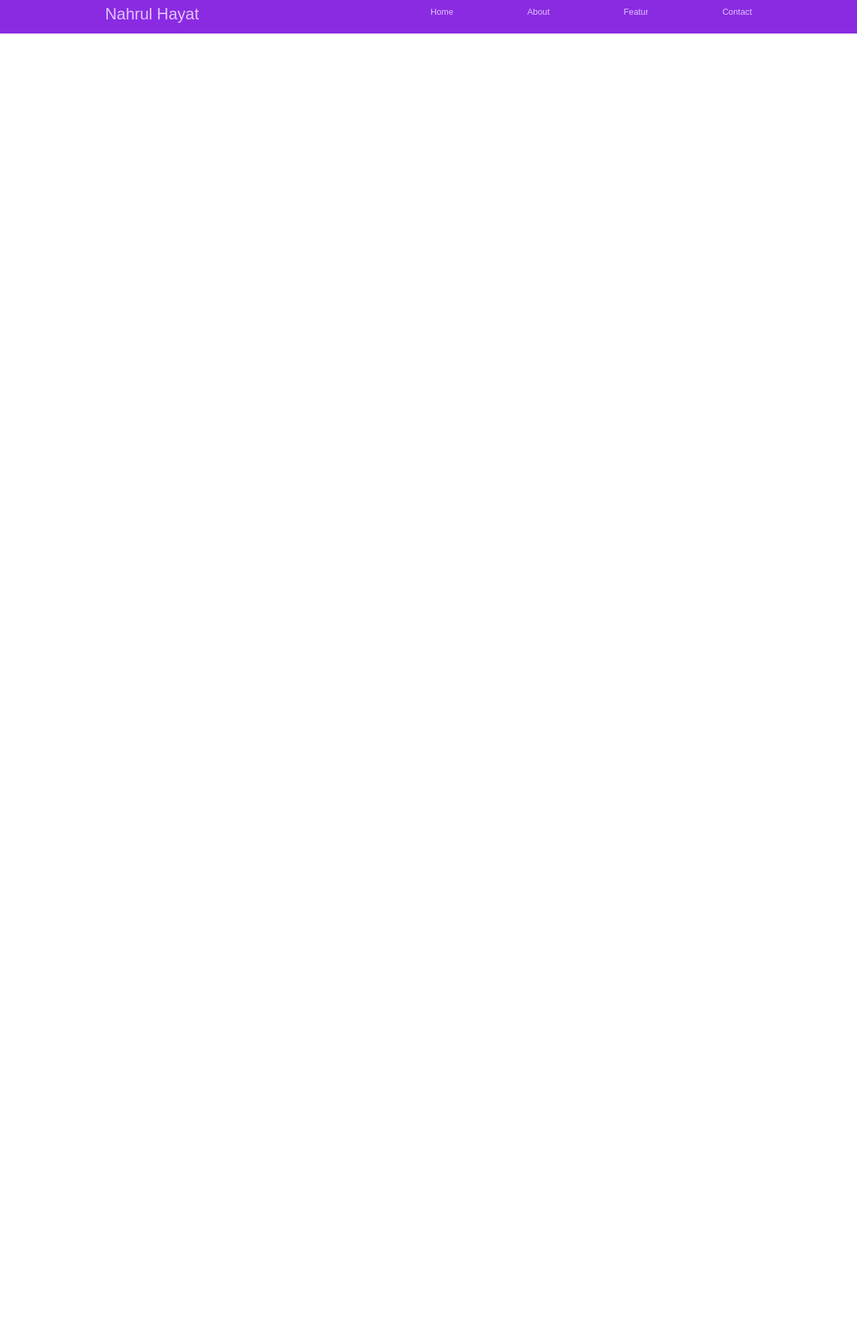
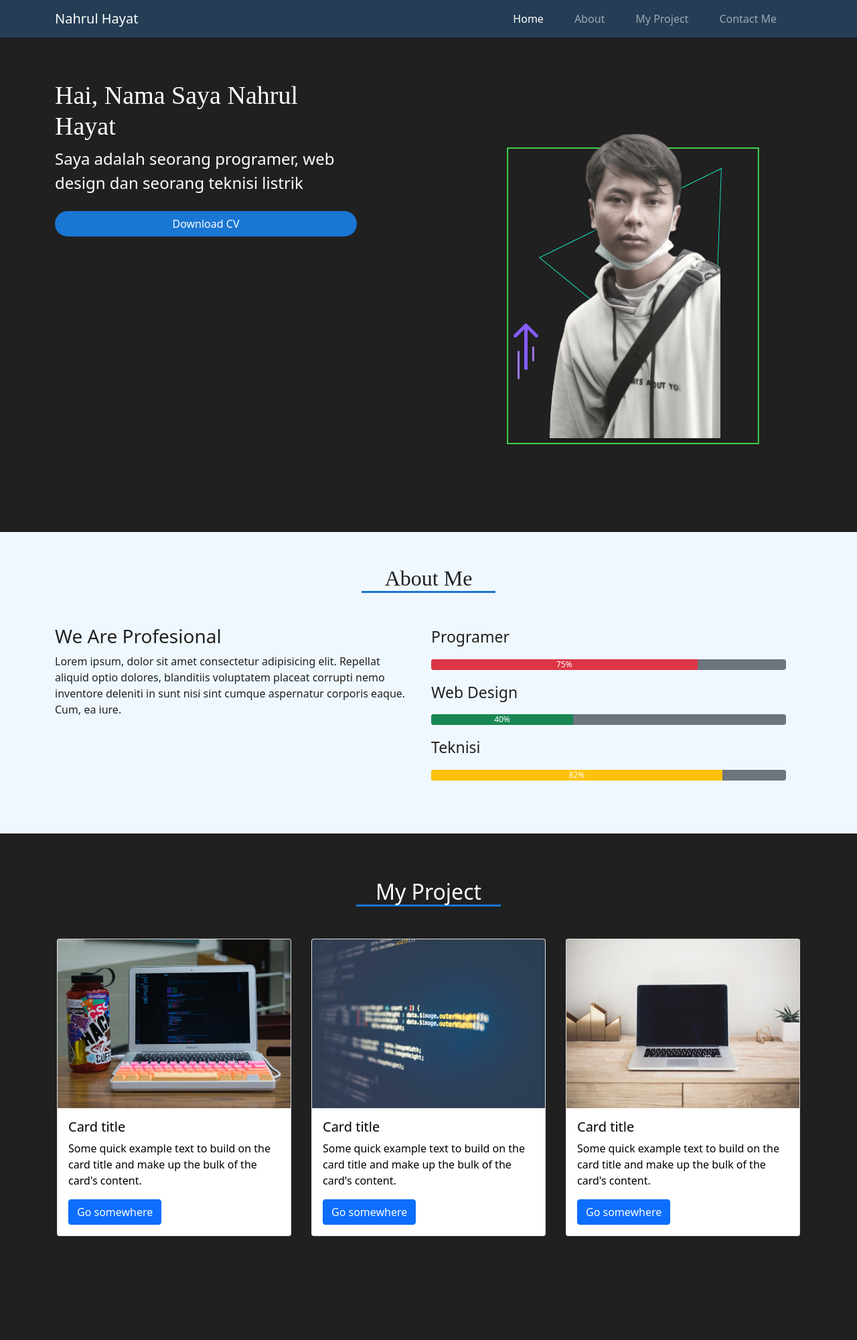
Before and after one commit to Nahrul/portfolio, a PHP site: page / in a window 1280 px wide. Shown: the whole page at 67% size. Before the commit the page ends 50 px from the top, so only its background shows below. Run offline with PHP 8.4, Linux system fonts and the light colour scheme.

Commit message:
membalikan portofolio seperti semula

```diff
--- a/index.html
+++ b/index.html
@@ -7,58 +7,147 @@
     <title>Portofolio | Nahrul Hayat</title>
     <link rel="stylesheet" href="assets/css/bootstrap.css">
     <link rel="stylesheet" href="assets/fonts/BebasNeue-Regular.ttf">
-    <!-- aos -->
-    <link rel="stylesheet" href="https://unpkg.com/aos@next/dist/aos.css" />
 
     <!-- ny css -->
     <link rel="stylesheet" href="style.css">
 </head>
 <body>
-  <nav>
-    <div class="logo">
-      <h4>Nahrul Hayat</h4>
+<!-- navbar -->
+      <nav class="navbar fixed-top navbar-expand-lg navbar-dark  mb5">
+          <div class="container">
+            <a class="navbar-brand" href="#">Nahrul Hayat</a>
+            <button class="navbar-toggler" type="button" data-bs-toggle="collapse" data-bs-target="#navbarNavDropdown" aria-controls="navbarNavDropdown" aria-expanded="false" aria-label="Toggle navigation">
+              <span class="navbar-toggler-icon"></span>
+            </button>
+            <div class="collapse navbar-collapse justify-content-end" id="navbarNavDropdown">
+              <ul class="navbar-nav">
+                <li class="nav-item">
+                  <a class="nav-link active" aria-current="page" href="#">Home</a>
+                </li>
+                <li class="nav-item">
+                  <a class="nav-link" href="">About</a>
+                </li>
+                <li class="nav-item">
+                  <a class="nav-link" href="#">My Project</a>
+                </li>
+                <li class="nav-item ">
+                  <a class="nav-link" href="">
+                    Contact Me
+                  </a>
+                </li>
+              </ul>
+            </div>
+          </div>
+        </nav>
+<!-- end navbar -->
+        <!-- hero -->
+    <div class="full-page">
+      <section>
+          <div class="container mt-5">
+            <div class="row hero">
+                <div class="col-md-5">
+                    <h4>Hai, Nama Saya Nahrul Hayat</h4>
+                    <p>Saya adalah seorang programer, web design dan seorang teknisi listrik</p>
+
+                    <a class="btn mt-4 tombol rounded-pill" href="">
+                      Download CV
+                    </a>
+
+                </div>
+                <div class="col-md-7">
+                  <img src="assets/img/Group 13.png" class="img-fluid" alt="...">
+
+                </div>
+              </div>
+          </div>
+      </section>
+
+          <!-- end hero -->
+
+          <!-- about me -->
+      <section id="about">
+        <div class="container">
+          <div class="row about" >
+              <div class="col-md text-center">
+                <h2>About Me</h2>
+              </div>
+            <div class="row mt-5">
+              <div class="col-md">
+                <h3>We Are Profesional</h3>
+                <p>Lorem ipsum, dolor sit amet consectetur adipisicing elit. Repellat aliquid optio dolores, blanditiis voluptatem placeat corrupti nemo inventore deleniti in sunt nisi sint cumque aspernatur corporis eaque. Cum, ea iure.</p>
+              </div>
+            <div class="col-md progres">
+                <div class="col">
+                  <p>Programer</p>
+                <div class="progress bg-secondary">
+                  <div class="progress-bar bg-danger" role="progressbar" style="width: 75%;" aria-valuenow="25" aria-valuemin="0" aria-valuemax="100">75%</div>
+                </div>
+              </div>
+
+              <div class="col mt-3">
+                  <p>Web Design</p>
+                <div class="progress bg-secondary">
+                  <div class="progress-bar bg-success" role="progressbar" style="width: 40%;" aria-valuenow="25" aria-valuemin="0" aria-valuemax="100">40%</div>
+                </div>
+              </div>
+              <div class="col mt-3">
+                  <p>Teknisi</p>
+                <div class="progress bg-secondary">
+                  <div class="progress-bar bg-warning" role="progressbar" style="width: 82%;" aria-valuenow="25" aria-valuemin="0" aria-valuemax="100">82%</div>
+                </div>
+              </div>
+            </div>
+          </div>
+        </div>
+      </section>
+      <!-- end about -->
+
+      <!-- my project -->
+      <section id="project">
+        <div class="container mt-5">
+          <div class="row mb-5">
+            <div class="col-md text-center">
+              <h2>My Project</h2>
+            </div>
+          </div>
+          <div class="row">
+            <div class="col mb-3 d-flex justify-content-center">
+              <div class="card">
+                <img src="assets/img/1.png" class="card-img-top" alt="...">
+                <div class="card-body">
+                  <h5 class="card-title">Card title</h5>
+                  <p class="card-text">Some quick example text to build on the card title and make up the bulk of the card's content.</p>
+                  <a href="#" class="btn btn-primary">Go somewhere</a>
+                </div>
+              </div>
+            </div>
+            <div class="col mb-3 d-flex justify-content-center">
+              <div class="card">
+                <img src="assets/img/2.png" class="card-img-top" alt="...">
+                <div class="card-body">
+                  <h5 class="card-title">Card title</h5>
+                  <p class="card-text">Some quick example text to build on the card title and make up the bulk of the card's content.</p>
+                  <a href="#" class="btn btn-primary">Go somewhere</a>
+                </div>
+              </div>
+            </div>
+            <div class="col mb-3 d-flex justify-content-center">
+              <div class="card">
+                <img src="assets/img/3.png" class="card-img-top" alt="...">
+                <div class="card-body">
+                  <h5 class="card-title">Card title</h5>
+                  <p class="card-text">Some quick example text to build on the card title and make up the bulk of the card's content.</p>
+                  <a href="#" class="btn btn-primary">Go somewhere</a>
+                </div>
+              </div>
+            </div>
+          </div>
+        </div>
+      </section>
+      <!-- end my project -->
     </div>
-    <ul>
-      <li><a href="#">Home</a></li>
-      <li><a href="#">About</a></li>
-      <li><a href="#">Featur</a></li>
-      <li><a href="#">Contact</a></li>
-    </ul>
-    <div class="menu-toggle">
-      <input type="checkbox">
-      <span></span>
-      <span></span>
-      <span></span>
-    </div>
-  </nav>
 
 
-
-
-
-
-
-
-
-
-
-
-
-
-
-
-
-
-
-
-
-
-  <script src="main.js"></script>
   <script type="text/javascript" src="assets/js/bootstrap.js"></script>
-  <script src="https://unpkg.com/aos@next/dist/aos.js"></script>
-  <script>
-    AOS.init();
-  </script>
-
 </body>
 </html>
--- a/style.css
+++ b/style.css
@@ -1,119 +1,132 @@
-* {
-  margin: 0;
-  padding: 0;
+/* navbar */
+.navbar {
+  background-color: #294c6e;
+}
+.nav-item {
+  padding-right: 30px;
+}
+.tombol {
+  background-color: #a8a8a8;
+  color: white;
+}
+
+/* hero */
+.hero img {
+  width: 400px;
+  margin-top: -50px;
+  margin-left: 20px;
+}
+.hero h4 {
+  font-family: "Bebas Neue";
+  font-size: 38px;
+}
+.hero p {
+  font-size: 24px;
+  font-weight: 100;
+}
+.hero {
+  margin-top: 120px;
+  margin-bottom: 100px;
+}
+.hero a {
+  display: block;
+  background-color: #1976d2;
+}
+
+/* about */
+
+#about {
+  background-color: aliceblue;
+  color: #202020;
+}
+section#about {
+  height: 650px;
+}
+.about h2 {
+  font-family: "Bebas Neue";
+  border-bottom: 3px solid #1976d2;
+  width: 200px;
+  margin: auto;
+  margin-top: 20px;
+}
+
+.progres {
+  padding-left: 20px;
+}
+.progres p {
+  text-align: center;
+}
+.progres {
+  margin-top: 50px;
+}
+
+/* my project */
+section#project {
+  color: #fff;
+}
+section#project h2 {
+  border-bottom: 3px solid #1976d2;
+  width: 216px;
+  margin: auto;
+  margin-top: 20px;
+}
+section#project .card {
+  color: #000;
+  width: 18rem;
+}
+/* utilitty */
+.full-page {
+  position: relative;
+  top: 0;
+  width: 100%;
+  overflow: hidden;
 }
 
 body {
-  font-family: sans-serif;
-  overflow-x: hidden;
+  background-color: #202020;
+  color: white;
+  height: 2000px;
 }
 
-/* navbar */
-nav {
-  display: flex;
-  background-color: blueviolet;
-  justify-content: space-around;
-  color: rgb(225, 196, 253);
-  height: 50px;
-  align-items: center;
+/* desktop version */
+@media (min-width: 992px) {
+  /* nav */
+  .nav-link:hover::after {
+    content: "";
+    display: block;
+    border-bottom: 3px solid white;
+    width: 50%;
+    margin: auto;
+    padding-bottom: 5px;
+    margin-bottom: -8px;
   }
-nav ul {
-  display: flex;
-  list-style: none;
-  width: 40%;
-  justify-content: space-between;
+  .navbar {
+    background-color: #294c6eb3;
+  }
+  /* hero */
+  .hero img {
+    width: 491px;
+    margin-left: 180px;
+    margin-top: -100px;
   }
 
-nav ul li a {
-  color: rgb(225, 196, 253);
-  text-decoration: none;
-  font-size: 0.8em;
+  /* about */
+  section#about {
+    height: 450px;
   }
-nav ul li a:hover {
-  color: rgb(239, 223, 255);
+  .about h2 {
+    margin-top: 50px;
   }
 
-/* humberger menu */
-.menu-toggle {
-  display: none;
-  flex-direction: column;
-  height: 20px;
-  justify-content: space-between;
-  position: relative;
+  .progres p {
+    text-align: start;
+    font-size: 23px;
   }
-.menu-toggle span {
-  display: block;
-  width: 28px;
-  height: 3px;
-  background-color: rgb(225, 196, 253);
-  border-radius: 3px;
-  transition: all 0.5s;
+  .progres {
+    margin-top: 0;
   }
-.menu-toggle input {
-  position: absolute;
-  width: 40px;
-  height: 28px;
-  opacity: 0;
-  left: -5px;
-  top: -5px;
-  cursor: pointer;
-  z-index: 1;
-}
-
-/* humberger menu animation */
-.menu-toggle span:nth-child(2) {
-  transform-origin: 0 0;
-}
-.menu-toggle span:nth-child(4) {
-  transform-origin: 0 100%;
-}
-
-.menu-toggle input:checked ~ span:nth-child(2) {
-  background-color: white;
-  transform: rotate(45deg) translate(-1px, -1px);
-}
-
-.menu-toggle input:checked ~ span:nth-child(4) {
-  background-color: white;
-  transform: rotate(-45deg) translate(-1px, 0);
-}
-
-.menu-toggle input:checked ~ span:nth-child(3) {
-  opacity: 0;
-  transform: scale(0);
-}
-
-/* responsive */
-
-/* ukuran tablet */
-@media screen and (max-width: 768px) {
-  nav ul {
-    width: 50%;
+  /* my project */
+  section#project .card {
+    width: 350px;
   }
 }
-/* ukuran mobile */
-@media screen and (max-width: 576px) {
-  .menu-toggle {
-    display: flex;
-  }
-  nav ul {
-    position: absolute;
-    right: 0;
-    top: 0;
-    width: 60%;
-    height: 100vh;
-    flex-direction: column;
-    align-items: center;
-    justify-content: space-evenly;
-    z-index: -1;
-    background-color: rgba(137, 43, 226, 0.8);
-    transform: translateX(100%);
-    transition: all 1s;
-    opacity: 0;
-  }
-
-  nav ul.slide {
-    opacity: 1;
-    transform: translateX(0);
-  }
-}
```
Lines whose indentation alone changed are shown as unchanged.
